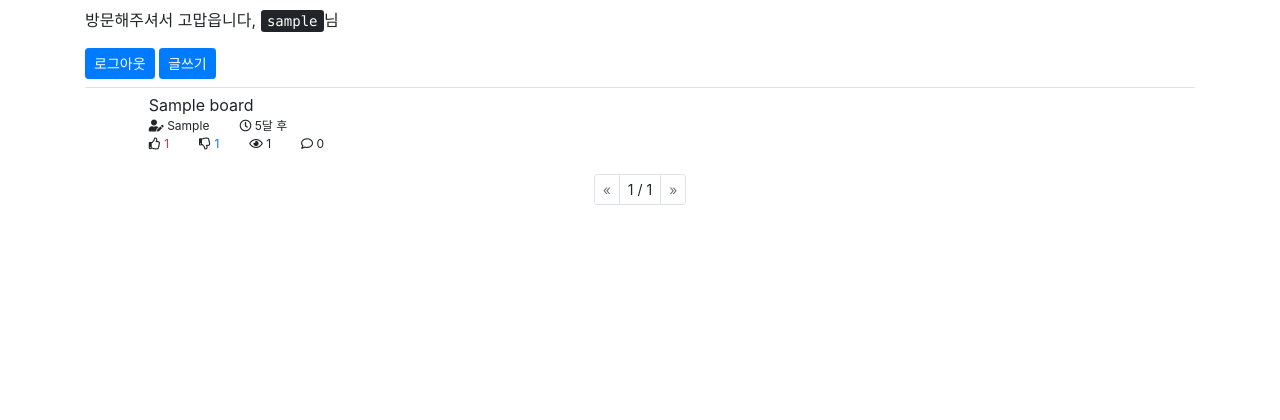
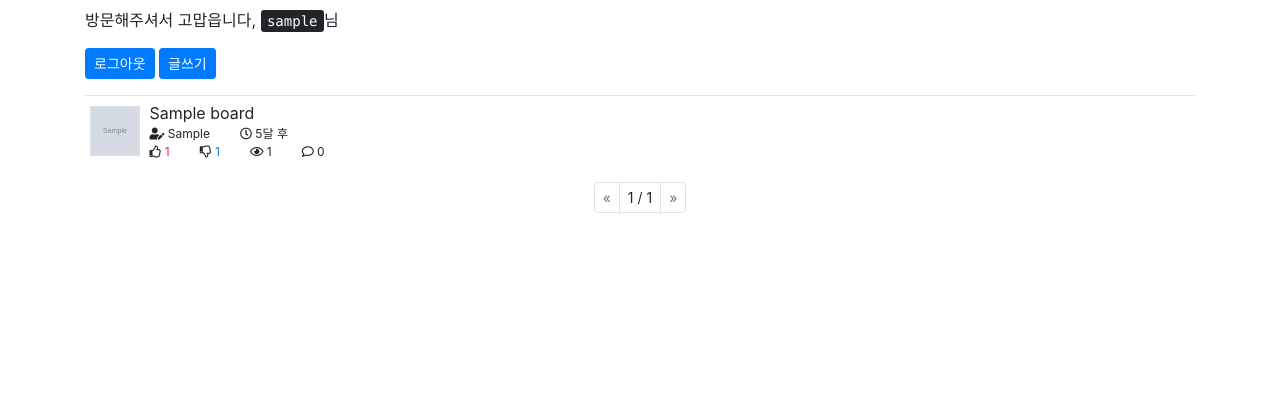
Before and after one commit to devyyj/jampot, a Node server app: page / in a window 1280 px wide. Shown: the top 420 px of the page. Run offline with Node 20, Linux system fonts and the light colour scheme; a user stored in the database is signed in; tables that the repository leaves empty hold one stand-in row (values such as "Sample post"); grey boxes marked "Sample" are stand-in pictures; some libraries are stand-ins or nearby versions.

Commit message:
썸네일 기능 추가

```diff
--- a/views/index.pug
+++ b/views/index.pug
@@ -15,11 +15,16 @@
       =' '
     button.btn.btn-sm.btn-primary(id='createPost' value=user onclick='createPost()') 글쓰기
     //- 게시글 리스트
-    table.mt-2.table.table-hover.table-sm(style='font-size: 12px')
+    table.mt-3.table.table-hover.table-sm(style='font-size: 12px')
       tbody
         each val in data.docs
           tr(onclick='tableRow('+ val.postNumber + ')' style="cursor: pointer;")
-            th.align-middle.text-center(style="width: 59px") #{val.postNumber}
+            th.align-middle.text-center(style="width: 59px")
+              if(val.uploadFiles[0])
+                .text-center
+                  img.border(style="width:50px; height: 50px;" id='img' src=val.uploadFiles[0] alt="" )
+              else
+                =val.postNumber
             td
               div(style='font-size: 16px; white-space: pre-wrap;')
                 =val.title
```
